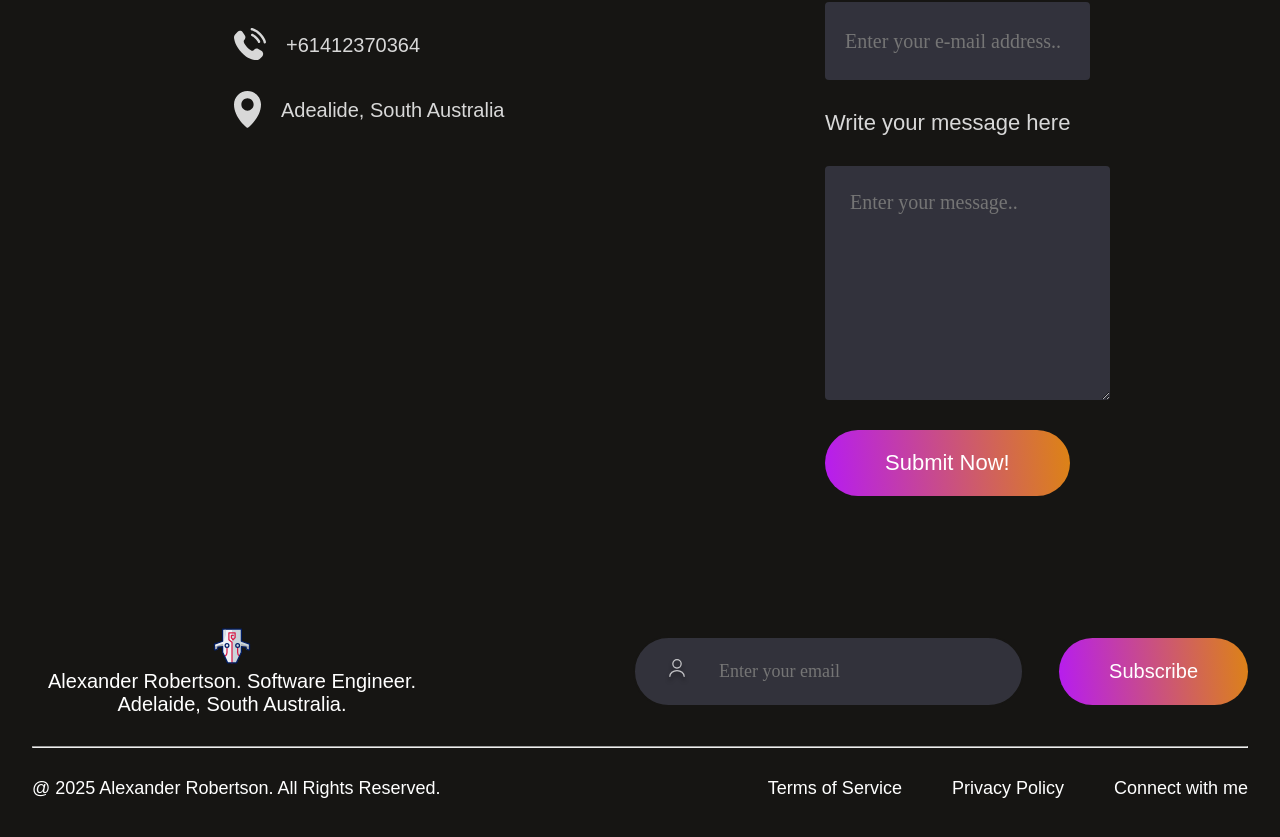
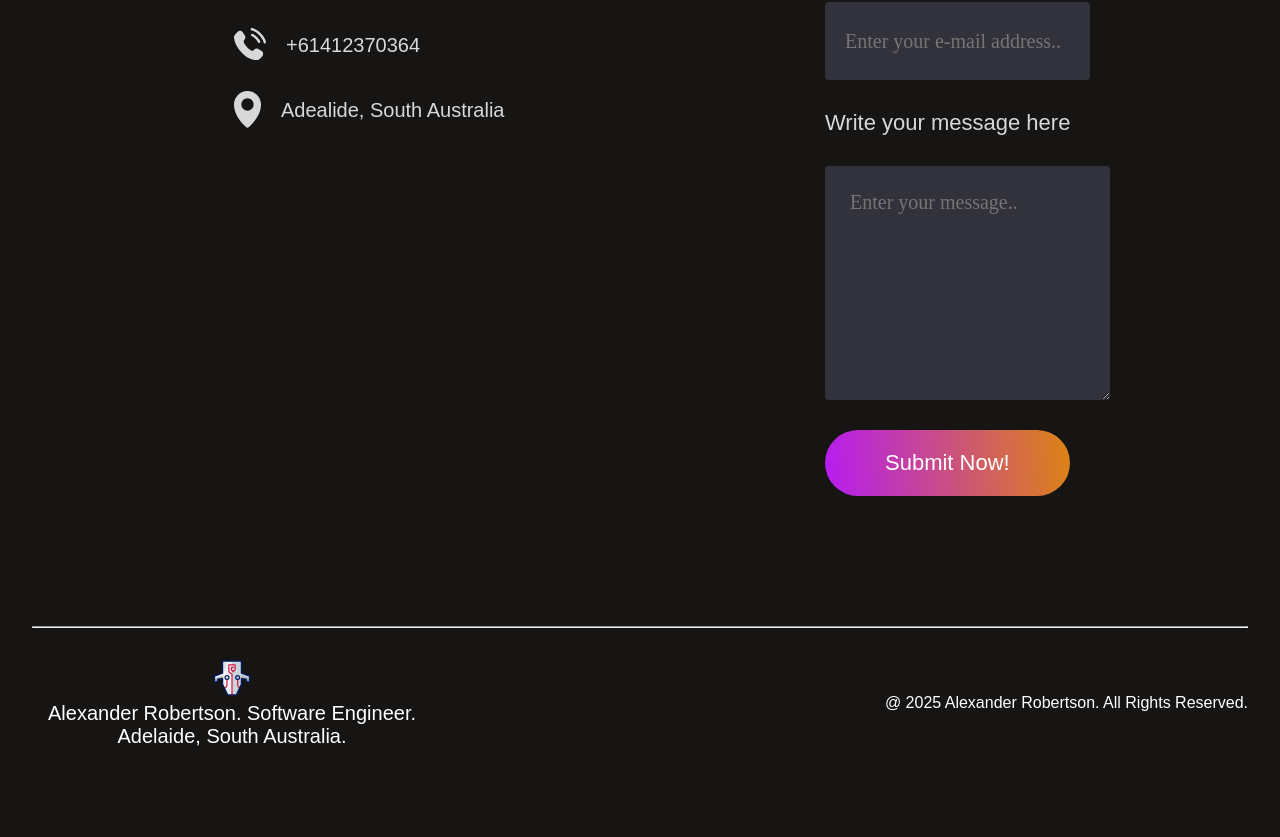
Before and after one commit to CandyXandy/CandyXandy.github.io, a React (Vite) app: page / in a window 1280 px wide. Shown: the part 4128-4965 px from the top of the page. After the commit the page ends 4892 px from the top, so only its background shows below. Built offline with nearby package versions, Linux system fonts and the light colour scheme; a web font is replaced by a local one.

Commit message:
[FEAT] removed unnecessary elements from footer.

```diff
--- a/src/Components/Footer/Footer.css
+++ b/src/Components/Footer/Footer.css
@@ -10,68 +10,15 @@
     justify-content: space-between;
 }
 
-.footer-top-left p {
+.footer-left p {
     font-size: 20px;
     max-width: 400px;
+    margin-bottom: 1rem;
 }
 
-.footer-top-right {
+.footer-right {
     display: flex;
     align-items: center;
-    gap: 35px;
+    gap: 50px;
+    margin-bottom: 1rem;
 }
-
-.footer-email-input {
-    display: flex;
-    gap: 30px;
-    padding: 20px 30px;
-    border-radius: 50px;
-    background: #32323B;
-    padding-right: 80px;
-    border: 2px solid #161513;
-}
-
-.footer-email-input input {
-    outline: none;
-    border: none;
-    background: transparent;
-    color: #a0a0a0;
-    font-family: Outfit;
-    font-size: 18px;
-}
-
-.footer-email-input:hover {
-    border: 2px solid white;
-}
-
-.footer-subscribe {
-    font-size: 20px;
-    padding: 22px 50px;
-    border-radius: 50px;
-    background: linear-gradient(264deg, #DF8908 -5.90%, #B415FF 106.28%);
-    cursor: pointer;
-    transition: 0.3s;
-}
-
-.footer-subscribe:hover {
-    transform: scale(1.1);
-    transition: 0.3s;
-}
-
-.footer-subscribe:active {
-    transform: scale(0.9);
-}
-
-
-.footer-bot {
-    display: flex;
-    justify-content: space-between;
-    font-size: 18px;
-}
-
-
-.footer-bottom-right {
-    display: flex;
-    gap: 50px;
-    margin-bottom: 50px;
-}
--- a/src/Components/Footer/Footer.tsx
+++ b/src/Components/Footer/Footer.tsx
@@ -1,35 +1,19 @@
 import './Footer.css'
 import footer_logo from '../../assets/logo.svg'
-import user_icon from '../../assets/user_icon.svg'
+
+
 
 
 const Footer = () => {
     return (
         <div className='footer'>
+            <hr />
             <div className="footer-top">
-                <div className="footer-top-left">
+                <div className="footer-left">
                     <img id='logoPic' src={footer_logo} alt="" />
                     <p>Alexander Robertson. Software Engineer. Adelaide, South Australia.</p>
                 </div>
-                <div className="footer-top-right">
-                    <div className="footer-email-input">
-                        <img src={user_icon} alt="" />
-                        <input type="email" placeholder='Enter your email' />
-                    </div>
-                    <div className="footer-subscribe">Subscribe</div>
-                </div>
-            </div>
-
-
-            <hr />
-
-            <div className="footer-bot">
-                <p className="footer-bottom-left"> @ 2025 Alexander Robertson. All Rights Reserved.</p>
-                <div className="footer-bottom-right">
-                    <p>Terms of Service</p>
-                    <p>Privacy Policy</p>
-                    <p>Connect with me</p>
-                </div>
+                <p className="footer-right"> @ 2025 Alexander Robertson. All Rights Reserved.</p>
             </div>
         </div>
     )
```
